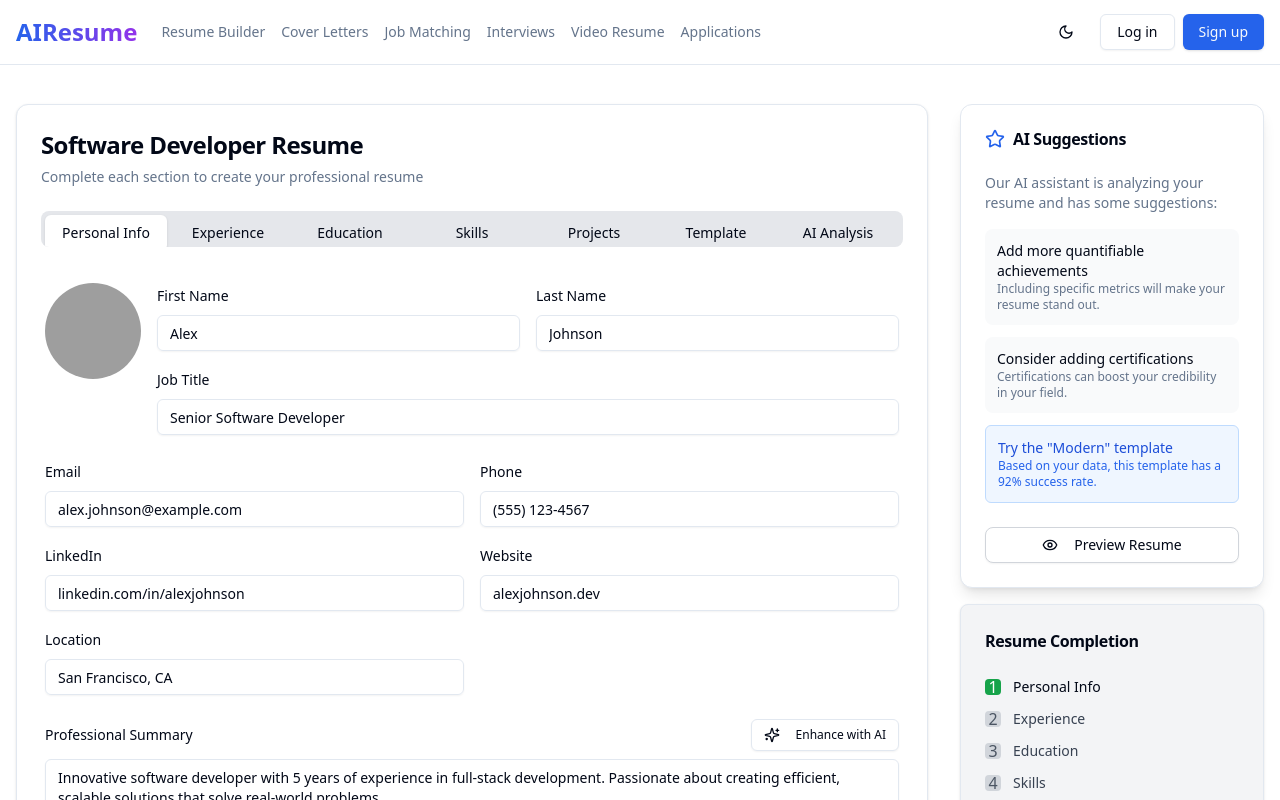
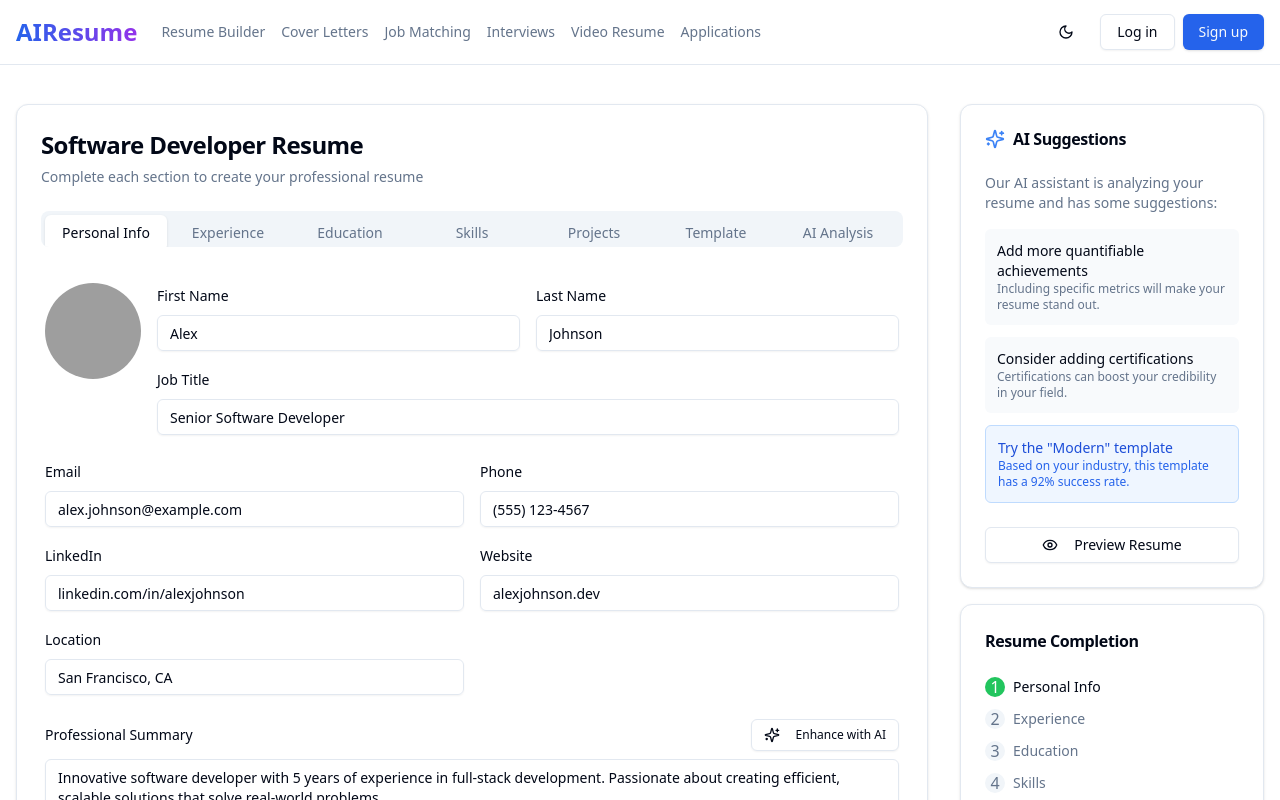
Before and after one commit to JuniorSillo/AI-Resume-Builder, a Next.js app: page /resume-builder in a window 1280 px wide. Shown: the top 800 px of the page. Built offline with nearby package versions, Linux system fonts and the light colour scheme; grey boxes are pictures that could not be loaded.

Commit message:
Update page.tsx

```diff
--- a/src/app/resume-builder/page.tsx
+++ b/src/app/resume-builder/page.tsx
@@ -5,23 +5,18 @@ import { Tabs, TabsContent, TabsList, TabsTrigger } from "@/components/ui/tabs";
 import { Button } from "@/components/ui/button";
 import { Card, CardContent, CardDescription, CardFooter, CardHeader, CardTitle } from "@/components/ui/card";
 import { useAppStore } from "@/lib/store";
-import { ArrowLeft, ArrowRight, FileDown, Eye, Share, StarIcon } from "lucide-react";
+import { ArrowLeft, ArrowRight, FileDown, Eye, Share2, Stars } from "lucide-react";
 import { PersonalInfoForm } from "@/components/resume/PersonalInfoForm";
 import { ExperienceForm } from "@/components/resume/ExperienceForm";
 import { EducationForm } from "@/components/resume/EducationForm";
 import { SkillsForm } from "@/components/resume/SkillsForm";
 import { ProjectsForm } from "@/components/resume/ProjectsForm";
 import { TemplateSelector } from "@/components/resume/TemplateSelector";
+import { ResumePreview } from "@/components/resume/ResumePreview";
 import { ResumeAnalysis } from "@/components/resume/ResumeAnalysis";
-import { ResumePreview } from "@/components/resume/ResumePreview";
 import { useRouter } from "next/navigation";
 import jsPDF from "jspdf";
-import { Resume } from "@/lib/types";
-
-interface Skill {
-  name: string;
-  category?: string;
-}
+import { Resume, PersonalInfo, Experience, Education, Skill, Project, Certificate, Language } from "@/lib/types";
 
 export default function ResumeBuilder() {
   const [activeTab, setActiveTab] = useState("personal-info");
@@ -66,18 +61,20 @@ export default function ResumeBuilder() {
     const maxWidth = pageWidth - 2 * margin;
     let yOffset = margin;
 
+    // Helper function to clean text (fix OCR errors)
     const cleanText = (text: string): string => {
       return text
-        .replace(/\$(\d+%)\$/g, "$1")
-        .replace(/\$\\mathrm{(.*)}\//g, "$1/")
-        .replace(/linkedin\.com\/in\/linkedin\.com\/in\//g, "linkedin.com/in/")
-        .replace(/Though\s+the\s+migration[\s\S]*?(?=- Led a team)/, "")
-        .replace(/metics/g, "metrics")
-        .replace(/resident/i, "Frontend")
-        .replace(/dected/, "Reduced")
+        .replace(/\$(\d+%)\$/g, "$1") // Fix $35% → 35%
+        .replace(/\$\\mathrm{(.*)}\//g, "$1/") // Fix $\mathrm{Cl} / \mathrm{CD}$ → CI/CD
+        .replace(/linkedin\.com\/in\/linkedin\.com\/in\//g, "linkedin.com/in/") // Fix LinkedIn URL
+        .replace(/Though\s+the\s+migration[\s\S]*?(?=- Led a team)/, "") // Remove duplicate text
+        .replace(/metics/g, "metrics") // Fix metrics
+        .replace(/residented/i, "Frontend") // Fix residented → Frontend
+        .replace(/dected/, "Reduced") // Fix dedected → Reduced
         .trim();
     };
 
+    // Helper function to check for page overflow
     const checkPageOverflow = (additionalHeight: number) => {
       if (yOffset + additionalHeight > pageHeight - margin) {
         doc.addPage();
@@ -85,15 +82,17 @@ export default function ResumeBuilder() {
       }
     };
 
+    // Helper function to add wrapped text with overflow handling
     const addWrappedText = (text: string, x: number, fontSize: number, maxWidth: number, align: 'left' | 'center' = 'left') => {
       doc.setFontSize(fontSize);
       const cleanedText = cleanText(text);
       const lines = doc.splitTextToSize(cleanedText, maxWidth);
-      const lineHeight = fontSize * 0.35;
+      const lineHeight = fontSize * 0.35; // Adjusted for better readability
       lines.forEach((line: string) => {
         checkPageOverflow(lineHeight);
         const lineWidth = doc.getTextWidth(line);
         if (lineWidth > maxWidth) {
+          // Split long lines further
           const words = line.split(" ");
           let currentLine = "";
           words.forEach((word) => {
@@ -124,16 +123,20 @@ export default function ResumeBuilder() {
       return yOffset;
     };
 
+    // Set default font
     const defaultFont = activeResume?.templateFont || "helvetica";
     doc.setFont(defaultFont, "normal");
 
+    // Add Header (Personal Info)
     if (activeResume?.personalInfo) {
+      // Name (centered, bold, large)
       doc.setFontSize(16);
       doc.setFont(defaultFont, "bold");
       const fullName = `${activeResume.personalInfo.firstName || ""} ${activeResume.personalInfo.lastName || ""}`.trim();
       yOffset = addWrappedText(fullName || "Name", margin, 16, maxWidth, 'center');
       yOffset += 4;
 
+      // Job Title (centered, bold)
       if (activeResume.personalInfo.jobTitle) {
         doc.setFontSize(12);
         doc.setFont(defaultFont, "bold");
@@ -141,6 +144,7 @@ export default function ResumeBuilder() {
         yOffset += 4;
       }
 
+      // Contact Info (single line, centered)
       doc.setFontSize(10);
       doc.setFont(defaultFont, "normal");
       const contactParts = [
@@ -151,10 +155,11 @@ export default function ResumeBuilder() {
         activeResume.personalInfo.website || "",
       ].filter(Boolean);
       const contactText = contactParts.join(" | ");
-      yOffset = addWrappedText(contactText || "", margin, 10, maxWidth, 'center');
+      yOffset = addWrappedText(contactText || "No contact info", margin, 10, maxWidth, 'center');
       yOffset += 8;
     }
 
+    // Add Summary
     if (activeResume?.personalInfo?.summary) {
       checkPageOverflow(20);
       doc.setFontSize(12);
@@ -168,6 +173,7 @@ export default function ResumeBuilder() {
       yOffset += 8;
     }
 
+    // Add Experience
     checkPageOverflow(20);
     doc.setFontSize(12);
     doc.setFont(defaultFont, "bold");
@@ -197,7 +203,7 @@ export default function ResumeBuilder() {
           yOffset += 2;
         }
         if (exp.highlights?.length) {
-          const uniqueHighlights = [...new Set(exp.highlights)];
+          const uniqueHighlights = [...new Set(exp.highlights)]; // Remove duplicates
           uniqueHighlights.forEach((highlight) => {
             checkPageOverflow(10);
             yOffset = addWrappedText(`• ${highlight}`, margin + 5, 10, maxWidth - 5);
@@ -211,6 +217,7 @@ export default function ResumeBuilder() {
       yOffset += 8;
     }
 
+    // Add Education
     checkPageOverflow(20);
     doc.setFontSize(12);
     doc.setFont(defaultFont, "bold");
@@ -228,7 +235,7 @@ export default function ResumeBuilder() {
         yOffset = addWrappedText(edu.institution || "Institution", margin, 11, maxWidth);
         doc.setFont(defaultFont, "normal");
         yOffset += 2;
-        const degreeLine = `${edu.degree || "Degree"} ${edu.fieldOfStudy ? `, ${edu.fieldOfStudy}` : ""}`;
+        const degreeLine = `${edu.degree || "Degree"}${edu.fieldOfStudy ? `, ${edu.fieldOfStudy}` : ""}`;
         yOffset = addWrappedText(degreeLine, margin, 10, maxWidth);
         yOffset += 2;
         yOffset = addWrappedText(`${edu.startDate || "Start"} - ${edu.endDate || "End"}`, margin, 10, maxWidth);
@@ -243,6 +250,7 @@ export default function ResumeBuilder() {
       yOffset += 8;
     }
 
+    // Add Skills
     checkPageOverflow(20);
     doc.setFontSize(12);
     doc.setFont(defaultFont, "bold");
@@ -253,7 +261,7 @@ export default function ResumeBuilder() {
     yOffset += 4;
 
     if (activeResume?.skills?.length) {
-      const skillsByCategory: { [key: string]: Skill[] } = {};
+      const skillsByCategory: Record<string, Skill[]> = {};
       activeResume.skills.forEach((skill) => {
         const category = skill.category || "Other";
         if (!skillsByCategory[category]) {
@@ -268,7 +276,7 @@ export default function ResumeBuilder() {
         yOffset = addWrappedText(category, margin, 11, maxWidth);
         doc.setFont(defaultFont, "normal");
         yOffset += 2;
-        const skillsText = skills.map((skill: Skill) => skill.name).join(", ");
+        const skillsText = skills.map((skill) => skill.name).join(", ");
         yOffset = addWrappedText(skillsText || "No skills listed", margin, 10, maxWidth);
         yOffset += 4;
       });
@@ -277,6 +285,7 @@ export default function ResumeBuilder() {
       yOffset += 8;
     }
 
+    // Add Projects
     checkPageOverflow(20);
     doc.setFontSize(12);
     doc.setFont(defaultFont, "bold");
@@ -306,6 +315,7 @@ export default function ResumeBuilder() {
         yOffset += 4;
       });
     } else {
+      // Add AI-Resume Builder as a default project
       checkPageOverflow(30);
       doc.setFontSize(11);
       doc.setFont(defaultFont, "bold");
@@ -314,7 +324,7 @@ export default function ResumeBuilder() {
       doc.setFont(defaultFont, "normal");
       yOffset += 2;
       yOffset = addWrappedText(
-        "A full-stack web application for creating professional resumes",
+        "A full-stack web application for creating professional resumes with AI-driven suggestions, real-time previews, and PDF exports. Features a responsive design, form validation, and modern UI, currently in beta for user feedback.",
         margin,
         10,
         maxWidth
@@ -324,31 +334,33 @@ export default function ResumeBuilder() {
       yOffset += 4;
     }
 
+    // Add Certifications
     checkPageOverflow(20);
     doc.setFontSize(12);
     doc.setFont(defaultFont, "bold");
     doc.setTextColor(activeResume?.templateColor || "#000000");
-    yOffset = addWrappedText("Certificates", margin, 12, maxWidth);
+    yOffset = addWrappedText("Certifications", margin, 12, maxWidth);
     doc.setTextColor(0, 0, 0);
     doc.setFont(defaultFont, "normal");
     yOffset += 4;
 
     if (activeResume?.certificates?.length) {
-      activeResume.certificates.forEach((certificate) => {
+      activeResume.certificates.forEach((cert) => {
         checkPageOverflow(20);
         doc.setFontSize(11);
         doc.setFont(defaultFont, "bold");
-        yOffset = addWrappedText(`${certificate.name || "Certificate"} - ${certificate.issuer || "Issuer"}`, margin, 11, maxWidth);
+        yOffset = addWrappedText(`${cert.name || "Certificate"} - ${cert.issuer || "Issuer"}`, margin, 11, maxWidth);
         doc.setFont(defaultFont, "normal");
         yOffset += 2;
-        yOffset = addWrappedText(`Issued: ${certificate.issueDate || "Unknown"}`, margin, 10, maxWidth);
+        yOffset = addWrappedText(`Issued: ${cert.issueDate || "Unknown"}`, margin, 10, maxWidth);
         yOffset += 4;
       });
     } else {
-      yOffset = addWrappedText("No certificates listed", margin, 10, maxWidth);
+      yOffset = addWrappedText("No certifications listed", margin, 10, maxWidth);
       yOffset += 8;
     }
 
+    // Add Languages
     checkPageOverflow(20);
     doc.setFontSize(12);
     doc.setFont(defaultFont, "bold");
@@ -360,7 +372,7 @@ export default function ResumeBuilder() {
 
     if (activeResume?.languages?.length) {
       const languagesText = activeResume.languages
-        .map((lang) => `${lang.name || "Language"} (${lang.proficiency || "Unknown"})`)
+        .map((lang) => `${lang.name} (${lang.proficiency})`)
         .join(", ");
       yOffset = addWrappedText(languagesText || "No languages listed", margin, 10, maxWidth);
     } else {
@@ -368,37 +380,27 @@ export default function ResumeBuilder() {
     }
     yOffset += 8;
 
+    // Save the PDF
     doc.save(`${activeResume?.title || "resume"}.pdf`);
   };
 
   if (previewMode) {
     return (
-      <div className="container mx-auto px-4 py-10 bg-background dark:bg-gray-900">
+      <div className="container mx-auto px-4 py-10">
         <div className="flex items-center justify-between mb-8">
-          <Button
-            variant="outline"
-            onClick={() => setPreviewMode(false)}
-            className="border-gray-300 dark:border-gray-600 text-foreground dark:text-gray-300 hover:bg-gray-100 dark:hover:bg-gray-700"
-          >
+          <Button variant="outline" onClick={() => setPreviewMode(false)}>
             <ArrowLeft className="mr-2 h-4 w-4" /> Back to Editor
           </Button>
           <div className="flex gap-2">
-            <Button
-              variant="outline"
-              onClick={handleExport}
-              className="border-gray-300 dark:border-gray-600 text-foreground dark:text-gray-300 hover:bg-gray-100 dark:hover:bg-gray-700"
-            >
+            <Button variant="outline" onClick={handleExport}>
               <FileDown className="mr-2 h-4 w-4" /> Export
             </Button>
-            <Button
-              variant="outline"
-              className="border-gray-300 dark:border-gray-600 text-foreground dark:text-gray-300 hover:bg-gray-100 dark:hover:bg-gray-700"
-            >
-              <Share className="mr-2 h-4 w-4" /> Share
+            <Button variant="outline">
+              <Share2 className="mr-2 h-4 w-4" /> Share
             </Button>
           </div>
         </div>
-        <div className="bg-card dark:bg-gray-800 rounded-lg shadow-lg">
+        <div className="bg-card rounded-lg shadow-lg overflow-hidden">
           <ResumePreview />
         </div>
       </div>
@@ -406,27 +408,23 @@ export default function ResumeBuilder() {
   }
 
   return (
-    <div className="container mx-auto px-4 py-10 bg-background dark:bg-gray-900">
+    <div className="container mx-auto px-4 py-10">
       <div className="flex flex-col md:flex-row gap-8">
         <div className="w-full md:w-3/4">
-          <Card className="bg-card dark:bg-gray-800 border dark:border-gray-600">
+          <Card>
             <CardHeader>
-              <CardTitle className="text-2xl text-foreground dark:text-gray-100">
+              <CardTitle className="text-2xl">
                 {activeResume?.title || "My Resume"}
               </CardTitle>
-              <CardDescription className="text-muted-foreground dark:text-gray-400">
+              <CardDescription>
                 Complete each section to create your professional resume
               </CardDescription>
             </CardHeader>
             <CardContent>
               <Tabs value={activeTab} onValueChange={setActiveTab} className="w-full">
-                <TabsList className="mb-8 w-full max-w-full overflow-auto grid grid-cols-3 md:grid-cols-7 bg-gray-200 dark:bg-gray-700">
+                <TabsList className="mb-8 w-full max-w-full overflow-auto grid grid-cols-3 md:grid-cols-7">
                   {tabs.map((tab) => (
-                    <TabsTrigger
-                      key={tab.id}
-                      value={tab.id}
-                      className="px-3 py-2 text-foreground dark:text-gray-300 data-[state=active]:bg-background dark:data-[state=active]:bg-gray-800 data-[state=active]:text-foreground dark:data-[state=active]:text-gray-100"
-                    >
+                    <TabsTrigger key={tab.id} value={tab.id} className="px-3 py-2">
                       {tab.label}
                     </TabsTrigger>
                   ))}
@@ -444,14 +442,10 @@ export default function ResumeBuilder() {
                 variant="outline"
                 onClick={handlePrevious}
                 disabled={currentTabIndex === 0}
-                className="border-gray-300 dark:border-gray-600 text-foreground dark:text-gray-300 hover:bg-gray-100 dark:hover:bg-gray-700"
               >
                 <ArrowLeft className="mr-2 h-4 w-4" /> Previous
               </Button>
-              <Button
-                onClick={handleNext}
-                className="bg-primary dark:bg-primary/90 text-white dark:text-gray-100 hover:bg-primary/90 dark:hover:bg-primary/80"
-              >
+              <Button onClick={handleNext}>
                 {currentTabIndex === tabs.length - 1 ? "Preview" : "Next"}
                 <ArrowRight className="ml-2 h-4 w-4" />
               </Button>
@@ -460,80 +454,68 @@ export default function ResumeBuilder() {
         </div>
 
         <div className="w-full md:w-1/4">
-          <Card className="bg-card dark:bg-gray-800 border dark:border-gray-600 shadow-lg">
+          <Card>
             <CardHeader>
-              <CardTitle className="flex items-center text-foreground dark:text-gray-200">
-                <StarIcon className="mr-2 h-5 w-5 text-blue-600 dark:text-blue-400" />
+              <CardTitle className="flex items-center">
+                <Stars className="mr-2 h-5 w-5 text-blue-500" />
                 AI Suggestions
               </CardTitle>
             </CardHeader>
             <CardContent>
-              <p className="text-sm text-muted-foreground dark:text-gray-400 mb-4">
+              <p className="text-sm text-muted-foreground mb-4">
                 Our AI assistant is analyzing your resume and has some suggestions:
               </p>
 
               <div className="space-y-3">
-                <div className="p-3 rounded-lg bg-gray-50 dark:bg-gray-700">
-                  <p className="text-sm font-medium text-foreground dark:text-gray-200">
-                    Add more quantifiable achievements
-                  </p>
-                  <p className="text-xs text-muted-foreground dark:text-gray-400">
+                <div className="bg-slate-50 dark:bg-slate-900 p-3 rounded-md">
+                  <p className="text-sm font-medium">Add more quantifiable achievements</p>
+                  <p className="text-xs text-muted-foreground">
                     Including specific metrics will make your resume stand out.
                   </p>
                 </div>
-                <div className="p-3 rounded-lg bg-gray-50 dark:bg-gray-700">
-                  <p className="text-sm font-medium text-foreground dark:text-gray-200">
-                    Consider adding certifications
-                  </p>
-                  <p className="text-xs text-muted-foreground dark:text-gray-400">
+
+                <div className="bg-slate-50 dark:bg-slate-900 p-3 rounded-md">
+                  <p className="text-sm font-medium">Consider adding certifications</p>
+                  <p className="text-xs text-muted-foreground">
                     Certifications can boost your credibility in your field.
                   </p>
                 </div>
-                <div className="p-3 rounded-md border border-blue-200 dark:border-blue-600 bg-blue-50 dark:bg-blue-950">
+
+                <div className="bg-blue-50 dark:bg-blue-950 p-3 rounded-md border border-blue-200 dark:border-blue-900">
                   <p className="text-sm font-medium text-blue-700 dark:text-blue-400">
                     Try the "Modern" template
                   </p>
                   <p className="text-xs text-blue-600 dark:text-blue-500">
-                    Based on your data, this template has a 92% success rate.
+                    Based on your industry, this template has a 92% success rate.
                   </p>
                 </div>
               </div>
             </CardContent>
             <CardFooter>
-              <Button
-                variant="outline"
-                className="w-full text-sm rounded-lg border-gray-300 dark:border-gray-600 text-foreground dark:text-gray-300 hover:bg-gray-100 dark:hover:bg-gray-700"
-                onClick={() => setPreviewMode(true)}
-              >
+              <Button variant="outline" className="w-full text-sm" onClick={() => setPreviewMode(true)}>
                 <Eye className="mr-2 h-4 w-4" /> Preview Resume
               </Button>
             </CardFooter>
           </Card>
 
-          <Card className="mt-4 rounded-lg bg-gray-100 dark:bg-gray-800 border dark:border-gray-600">
+          <Card className="mt-4">
             <CardHeader>
-              <CardTitle className="text-base text-foreground dark:text-gray-200">
-                Resume Completion
-              </CardTitle>
+              <CardTitle className="text-base">Resume Completion</CardTitle>
             </CardHeader>
             <CardContent>
               <div className="space-y-3">
                 {tabs.map((tab, index) => (
                   <div key={tab.id} className="flex items-center">
                     <div
-                      className={`w-4 h-4 rounded items-center justify-center flex mr-3 ${
-                        index <= currentTabIndex
-                          ? "bg-green-600 dark:bg-green-700 text-white"
-                          : "bg-gray-300 dark:bg-gray-600 text-gray-600 dark:text-gray-400"
+                      className={`w-5 h-5 rounded-full mr-2 flex items-center justify-center ${
+                        index <= currentTabIndex ? "bg-green-500 text-white" : "bg-muted text-muted-foreground"
                       }`}
                     >
                       {index < currentTabIndex ? "✓" : index + 1}
                     </div>
                     <span
-                      className={`text-sm font-medium ${
-                        index === currentTabIndex
-                          ? "text-foreground dark:text-gray-100"
-                          : "text-gray-700 dark:text-gray-400"
+                      className={`text-sm ${
+                        index === currentTabIndex ? "font-medium" : "text-muted-foreground"
                       }`}
                     >
                       {tab.label}
```
